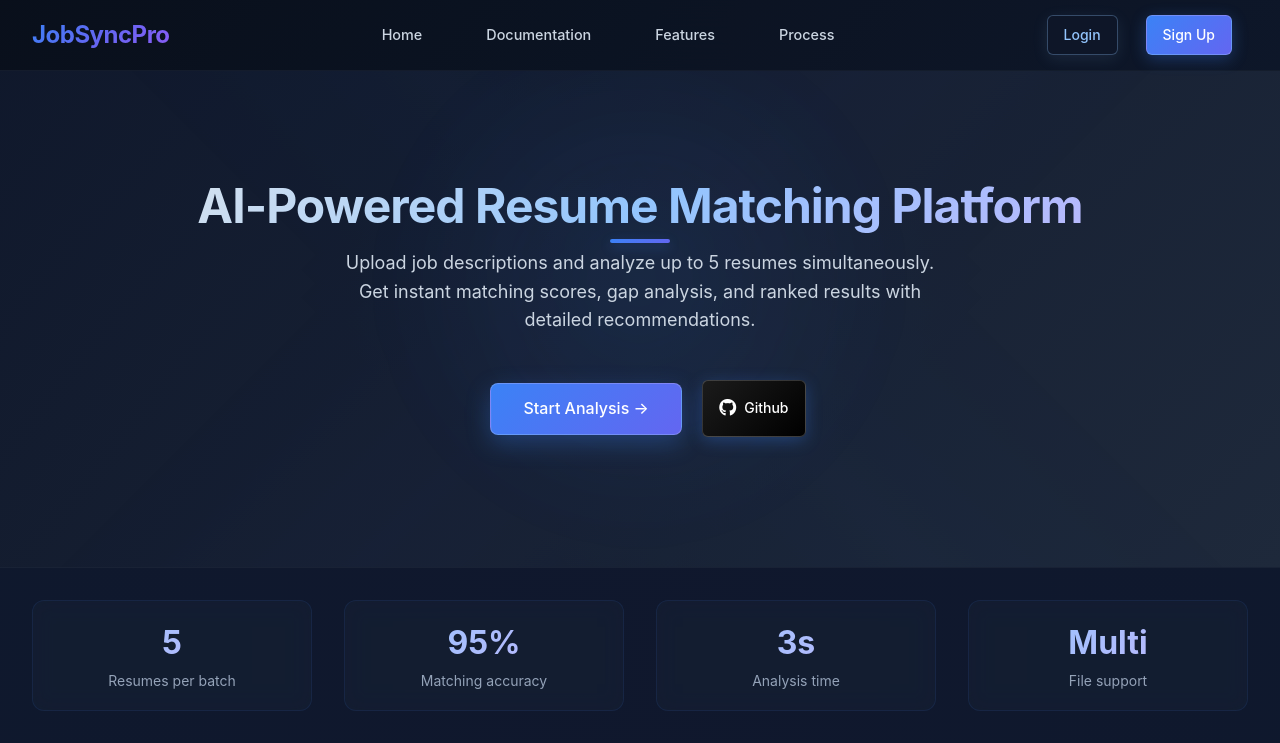
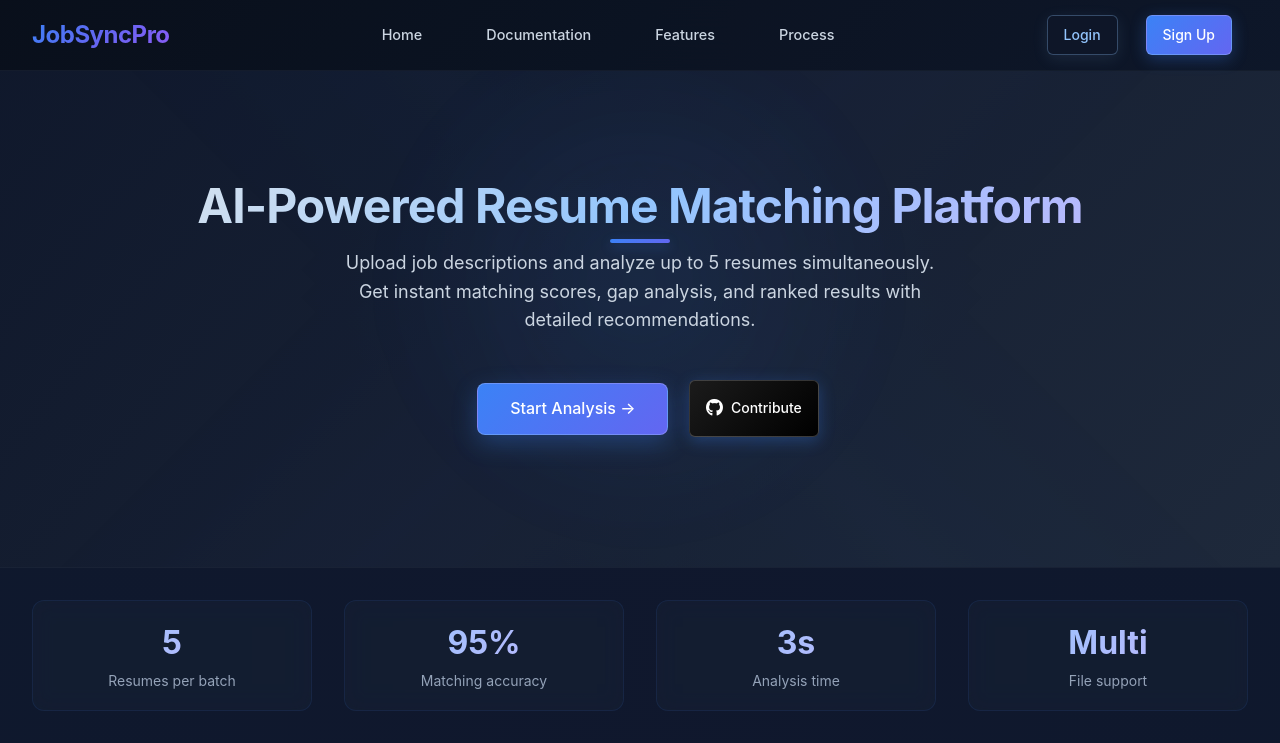
Before and after one commit to yashvisharma1204/JobSyncPro, a Flask app: page / in a window 1280 px wide. Shown: the top 743 px of the page. Run offline with Flask 3, Linux system fonts and the light colour scheme; some libraries are stand-ins or nearby versions.

Commit message:
changed the ats.html

```diff
--- a/templates/main.html
+++ b/templates/main.html
@@ -31,7 +31,7 @@
             <p>Upload job descriptions and analyze up to 5 resumes simultaneously. Get instant matching scores, gap analysis, and ranked results with detailed recommendations.</p>
             <div class="hero-cta">
                 <a href="{{ url_for('matchresume') }}" class="btn btn-primary">Start Analysis →</a>
-                <a href="https://github.com/yashvisharma1204/JobSyncPro"} class="btn btn-secondary"><i class="fab fa-github fa-lg"></i> Github</a>
+                <a href="https://github.com/yashvisharma1204/JobSyncPro"} class="btn btn-secondary"><i class="fab fa-github fa-lg"></i> Contribute</a>
 
             </div>
         </div>
```
